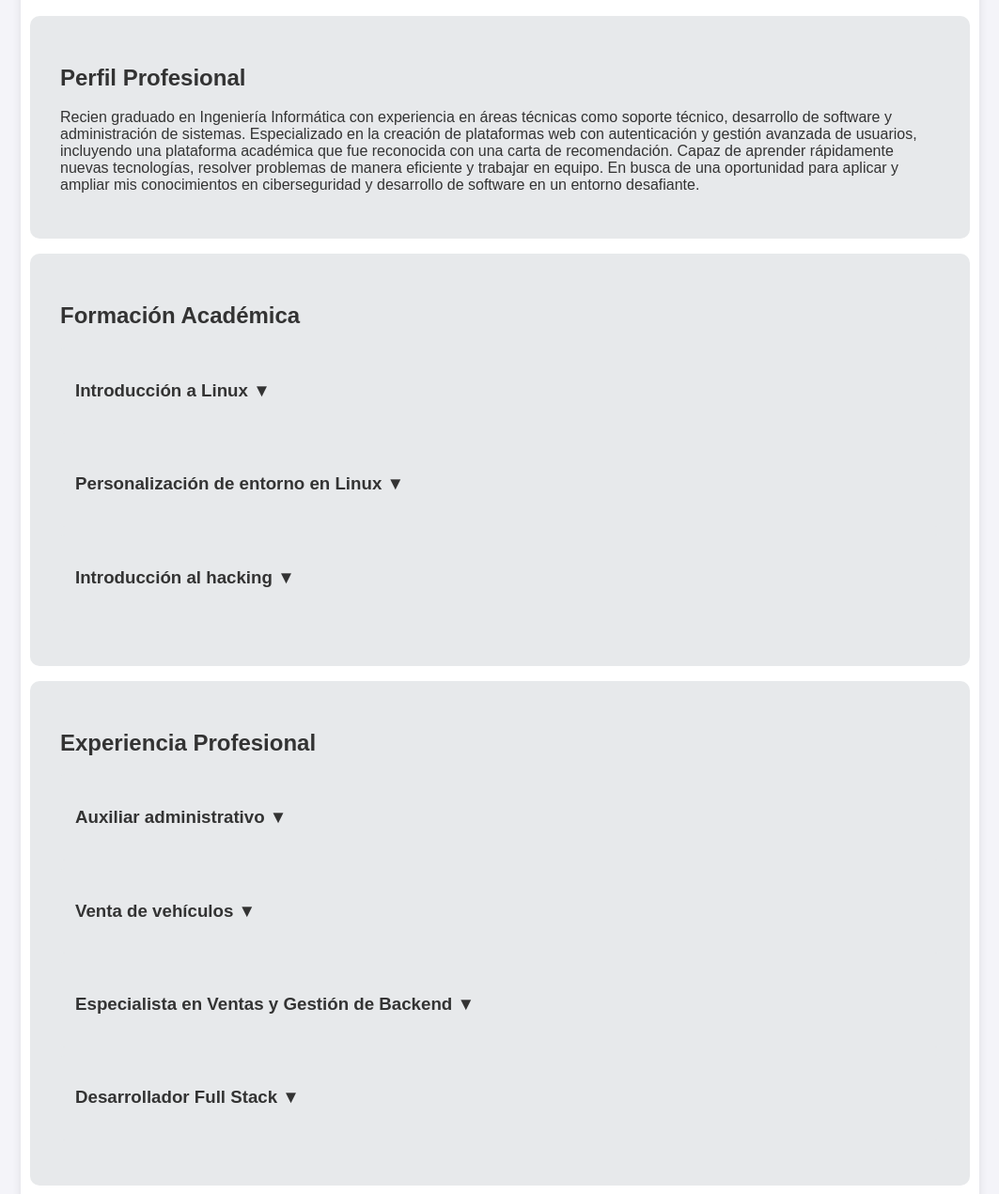
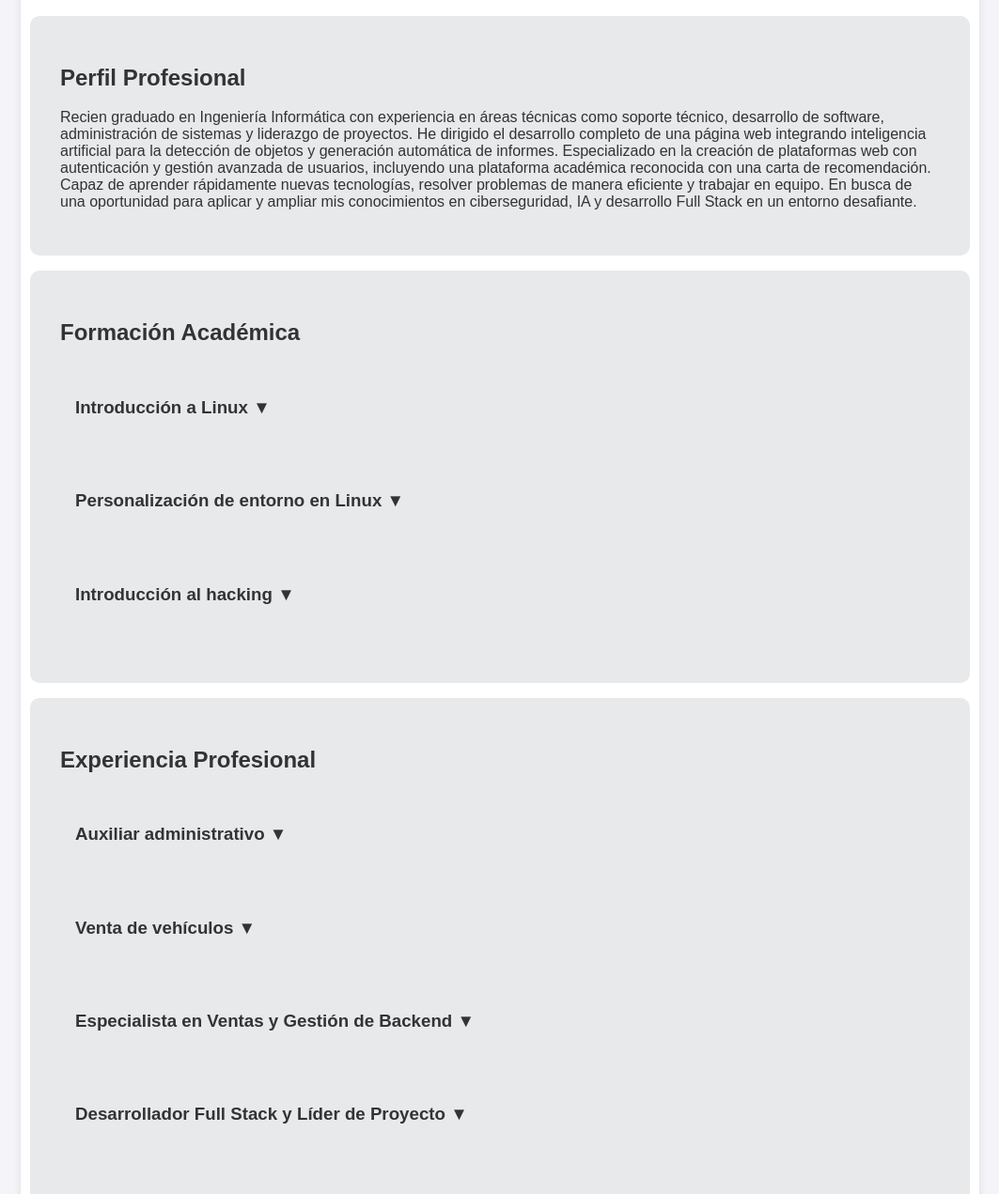
Before and after one commit to DavidBoss957/david_sanchez.github.io, a plain HTML site: page index.html in a window 1280 px wide. Shown: the part 503-1774 px from the top of the page at 94% size, without its empty margins (108-1171 px from the left). Drawn offline with Linux system fonts and the light colour scheme.

Commit message:
Update index

```diff
--- a/index.html
+++ b/index.html
@@ -16,11 +16,12 @@
 
         <section id="perfil">
             <h2>Perfil Profesional</h2>
-            <p>Recien graduado en Ingeniería Informática con experiencia en áreas técnicas como soporte técnico,
-                desarrollo de software y administración de sistemas. Especializado en la creación de plataformas web con
-                autenticación y gestión avanzada de usuarios, incluyendo una plataforma académica que fue reconocida con una carta de recomendación.
-                Capaz de aprender rápidamente nuevas tecnologías, resolver problemas de manera eficiente y trabajar en equipo.
-                En busca de una oportunidad para aplicar y ampliar mis conocimientos en ciberseguridad y desarrollo de software en un entorno desafiante.</p>
+            <p>Recien graduado en Ingeniería Informática con experiencia en áreas técnicas como soporte técnico, desarrollo de software,
+                administración de sistemas y liderazgo de proyectos. He dirigido el desarrollo completo de una página web integrando inteligencia
+                artificial para la detección de objetos y generación automática de informes. Especializado en la creación de plataformas web con
+                autenticación y gestión avanzada de usuarios, incluyendo una plataforma académica reconocida con una carta de recomendación.
+                Capaz de aprender rápidamente nuevas tecnologías, resolver problemas de manera eficiente y trabajar en equipo. En busca de una
+                oportunidad para aplicar y ampliar mis conocimientos en ciberseguridad, IA y desarrollo Full Stack en un entorno desafiante.</p>
         </section>
 
         <section id="formacion">
@@ -68,13 +69,12 @@
                         <p>Identificación de necesidades, formación continua en técnicas de venta y reparación remota de hardware y software.</p>
                     </div>
                 </li>
-                <li><h3 onclick="toggleDetails('fullstack')">Desarrollador Full Stack <span id="arrow-fullstack">▼</span></h3>
+                <li><h3 onclick="toggleDetails('fullstack')">Desarrollador Full Stack y Líder de Proyecto <span id="arrow-fullstack">▼</span></h3>
                     <div id="fullstack" class="details">
-                        <p>Proyecto Web (02/2024 - 04/2024)</p>
-                        <p>Desarrollo completo de una página web, incluyendo frontend y backend. Se implementaron funciones como autenticación de usuarios, manejo de base de datos, panel de administración y diseño responsivo. Se integró además un sistema de inteligencia artificial entrenado para la detección de objetos en imágenes y la generación automática de informes, utilizando modelos de visión por computadora.</p>
+                        <p>Proyecto independiente (01/2024 - 02/2024)</p>
+                        <p>Dirección de un pequeño equipo de desarrollo para crear una página web desde cero. Encargado del diseño e implementación del frontend y backend, incluyendo autenticación, gestión de base de datos y panel administrativo. Se integró una solución de inteligencia artificial para la detección de objetos en imágenes y la generación automática de informes. Tecnologías utilizadas: HTML, CSS, JavaScript, Node.js, MongoDB y modelos de visión por computadora.</p>
                     </div>
                 </li>
-
             </ul>
         </section>
 
```
